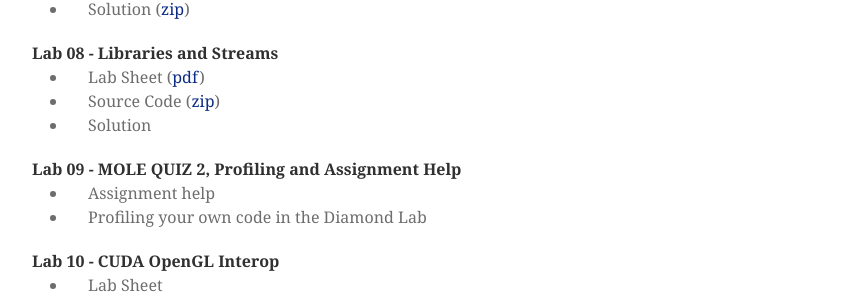
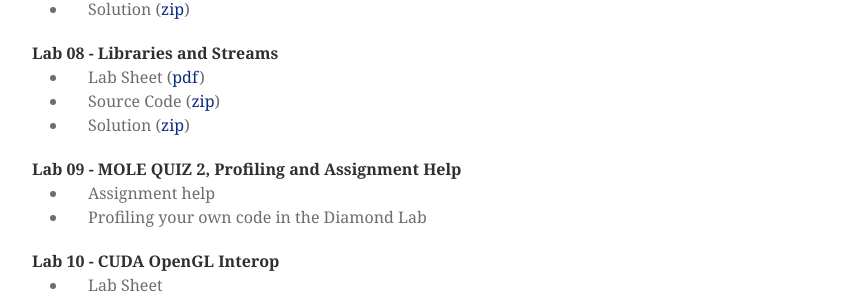
Before and after one commit to mondus/mondus.github.io, a Jekyll site: the page built from teaching/COM4521/index.md, in a window 1280 px wide and 900 px high, scrolled down 5499 px. Shown: the part 146-446 px from the top of the window, without its empty margins (208-1067 px from the left). Built offline with Jekyll 4.4.1, drawn with Linux system fonts in a browser that asks for light colours; nearby versions of some CDN libraries; some web fonts are replaced.

Commit message:
Update index.md

```diff
--- a/teaching/COM4521/index.md
+++ b/teaching/COM4521/index.md
@@ -252,7 +252,7 @@ If you are unfamiliar with Linux and the bash shell then this is probably not fo
 
 * Lab Sheet ([pdf](https://drive.google.com/file/d/0B2HbOiEppVPMbFIxUjdrUTkyOFE/view?usp=sharing))
 * Source Code ([zip](https://github.com/mondus/com4521/archive/Lab08_src.zip))
-* Solution
+* Solution ([zip](https://github.com/mondus/com4521/archive/Lab08_sln.zip))
 
 #### Lab 09 - MOLE QUIZ 2,  Profiling and Assignment Help
 
```
